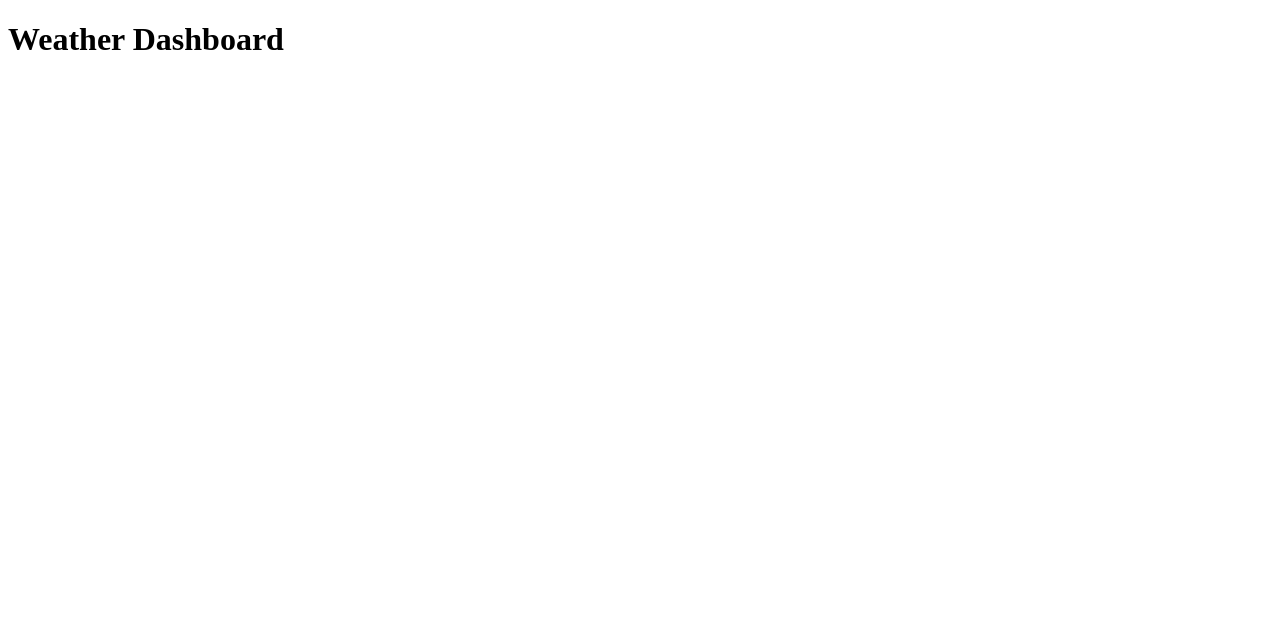
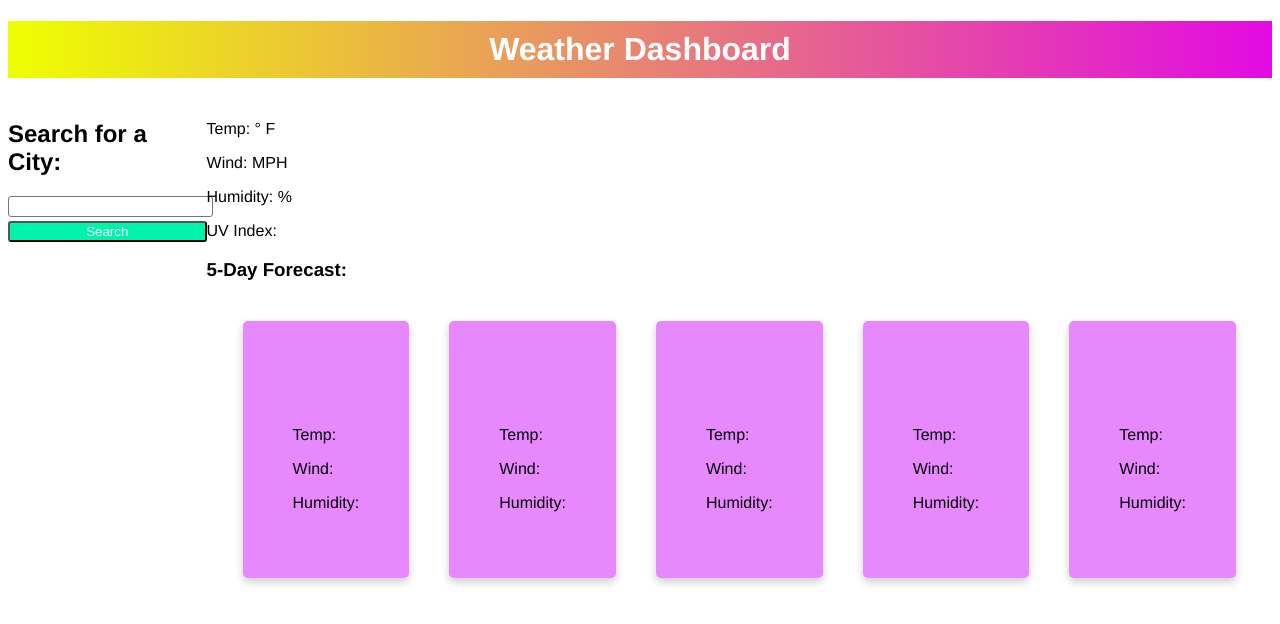
Before and after one commit to genesissiana/weather-dashboard, a plain HTML site: page index.html in a window 1280 px wide. Drawn offline with nearby package versions, Linux system fonts and the light colour scheme.

Commit message:
current weather for city search plus updated html file

```diff
--- a/assets/css/style.css
+++ b/assets/css/style.css
@@ -0,0 +1,59 @@
+body {
+    font-family: 'Franklin Gothic Medium', 'Arial Narrow', Arial, sans-serif;
+}
+
+h1 {
+    background-image: linear-gradient(to right, rgb(238, 255, 0), rgb(226, 10, 226));
+    color: white;
+    text-align: center;
+    padding: 10px;
+}
+
+li {
+    list-style-type: none;
+}
+
+.container {
+    display: flex;
+    flex-direction: row;
+    justify-content: space-evenly;
+}
+
+.searchDiv {
+    display: flex;
+    flex-direction: column;
+}
+
+.searchChild {
+    width: 100%;
+    border-radius: 3px;
+}
+
+textarea {
+    height: 15px;
+    resize: none;
+}
+
+#searchBtn {
+    background-color: rgb(0, 243, 170);
+    color: white;
+}
+
+.resultsDiv {
+    display: flex;
+    flex-direction: column;
+}
+
+.card {
+    background-color:rgb(231, 136, 255);
+    box-shadow: 0 4px 8px 0 rgba(0,0,0,0.2);
+    border-radius: 5px;
+    margin: 20px;
+    padding: 50px;
+}
+
+.cardContainer {
+    display: flex;
+    flex-direction: row;
+    padding: 2px 16px;
+}
--- a/assets/js/script.js
+++ b/assets/js/script.js
@@ -0,0 +1,28 @@
+var searchButton = document.getElementById("searchBtn");
+var header = document.getElementById("resultHeader");
+var temp = document.getElementById("tempResult");
+var wind = document.getElementById("windResult");
+var humidity = document.getElementById("humidityResult");
+var uv = document.getElementById("uvResult")
+
+var city = document.getElementById("searchText").value;
+
+var displaySearchCity = function() {
+    var citySearch = document.getElementById("searchText").value;
+    var newCityBtn = document.createElement("button");
+    newCityBtn.className = "searchChild";
+    newCityBtn.innerHTML = citySearch;
+    var newCityList = document.getElementById("searchHistory");
+    newCityList.appendChild(newCityBtn);
+    document.getElementById("resultHeader").innerHTML = citySearch + "  " + moment().format('l');
+}
+
+searchButton.addEventListener("click", displaySearchCity);
+
+/* fetch("https://api.openweathermap.org/data/2.5/onecall?lat=33.44&lon=-94.04&exclude=hourly,daily&appid=75d360e486d3c1c8a360575d67c292a7")
+    .then(function(response) {
+        return response.json();
+    })
+    .then(function(data) {
+        console.log(data);
+    }); */
--- a/index.html
+++ b/index.html
@@ -7,11 +7,64 @@
     <link rel="stylesheet" href="./assets/css/style.css">
     <title>Weather Dashboard</title>
 </head>
-<header>
+<body>
     <h1>Weather Dashboard</h1>
-</header>
-<body>
-<script src="https://cdnjs.cloudflare.com/ajax/libs/moment.js/2.24.0/moment.min.js"></script>
-<script src="./assets/js/script.js"></script>
+<!-- search for a city -->
+    <div class="container">
+        <div id="searchDiv">
+            <h2 id="searchHeader" class="searchChild">Search for a City:</h2>
+            <textarea id="searchText" class="searchChild"></textarea></br>
+            <button id="searchBtn" class="searchChild">Search</button>
+            <div id="searchHistory" class="searchChild"></div>
+        </div>
+<!-- display search result -->
+        <div class="resultsDiv">
+            <div class="resultCity">
+                <h2 id="resultHeader"></h2>
+                <p id="temp">Temp: <span id="tempResult"></span>° F</p>
+                <p id="wind">Wind: <span id="windResult"></span> MPH</p>
+                <p id="humidity">Humidity: <span id="humidityResult"></span>%</p>
+                <p id="uv">UV Index: <span id="uvResult"></span></p>
+<!-- display 5 day forecast -->
+            <h3 id="fiveDayHeader">5-Day Forecast:</h3>
+            <div class="cardContainer">
+                <div class="card" id="dayOne">
+                    <h4 class="cardHead"></h4>
+                    <img class="cardImg">
+                    <p class="cardTemp">Temp: </p>
+                    <p class="cardWind">Wind: </p>
+                    <p class="cardHumidity">Humidity: </p>
+                </div>
+                <div class="card" id="dayTwo">
+                    <h4 class="cardHead"></h4>
+                    <img class="cardImg">
+                    <p class="cardTemp">Temp: </p>
+                    <p class="cardWind">Wind: </p>
+                    <p class="cardHumidity">Humidity: </p>
+                </div>
+                <div class="card" id="dayThree">
+                    <h4 class="cardHead"></h4>
+                    <img class="cardImg">
+                    <p class="cardTemp">Temp: </p>
+                    <p class="cardWind">Wind: </p>
+                    <p class="cardHumidity">Humidity: </p>
+                </div>
+                <div class="card" id="dayFour">
+                    <h4 class="cardHead"></h4>
+                    <img class="cardImg">
+                    <p class="cardTemp">Temp: </p>
+                    <p class="cardWind">Wind: </p>
+                    <p class="cardHumidity">Humidity: </p>
+                </div>
+                <div class="card" id="dayFive">
+                    <h4 class="cardHead"></h4>
+                    <img class="cardImg">
+                    <p class="cardTemp">Temp: </p>
+                    <p class="cardWind">Wind: </p>
+                    <p class="cardHumidity">Humidity: </p>
+                </div>
+        </div>
+    </div>
+    <script src="./assets/js/script.js"></script>
 </body>
 </html>
```
